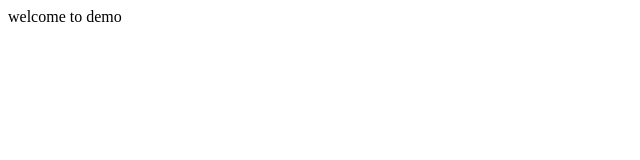
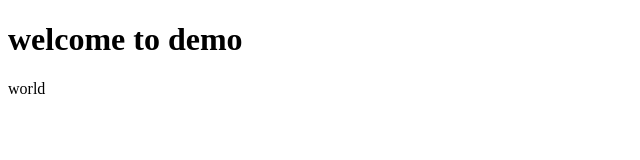
Before and after one commit to sujay0921/demo-repo, a plain HTML site: page index.html in a window 1280 px wide. Shown: the whole page, without its empty margins (0-640 px from the left). Drawn offline with Linux system fonts and the light colour scheme.

Commit message:
added a p in html

```diff
--- a/index.html
+++ b/index.html
@@ -7,7 +7,8 @@
 </head>
 <body>
     <div>
-        welcome to demo
+       <h1>welcome to demo</h1>
+        <p>world</p>
     </div>
 </body>
 </html>
```
